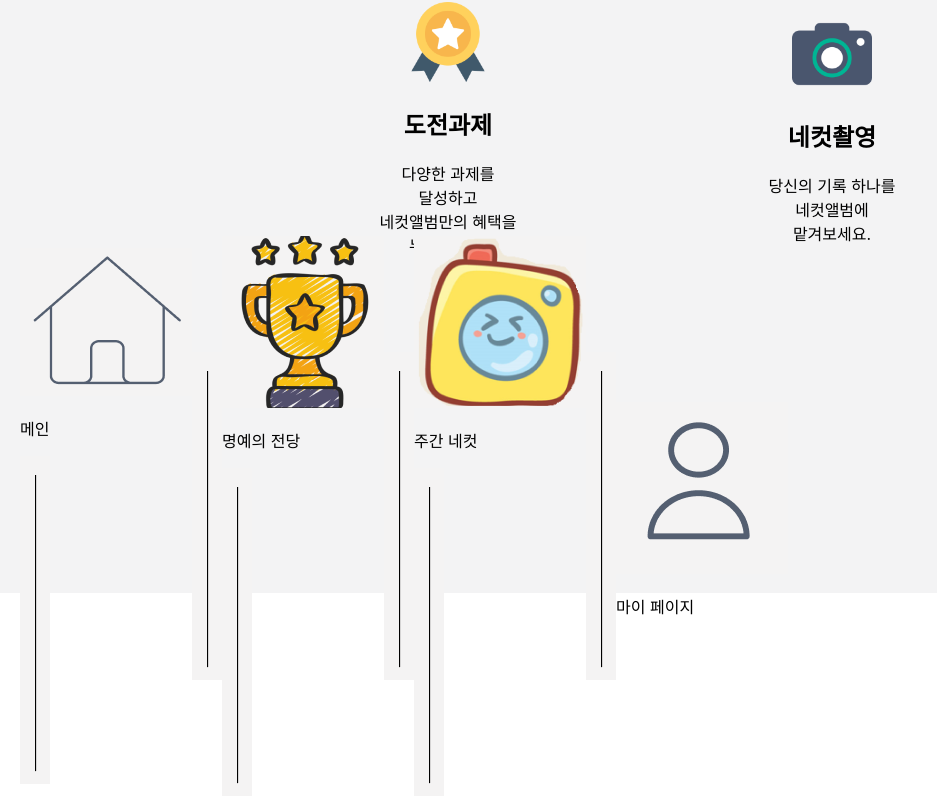
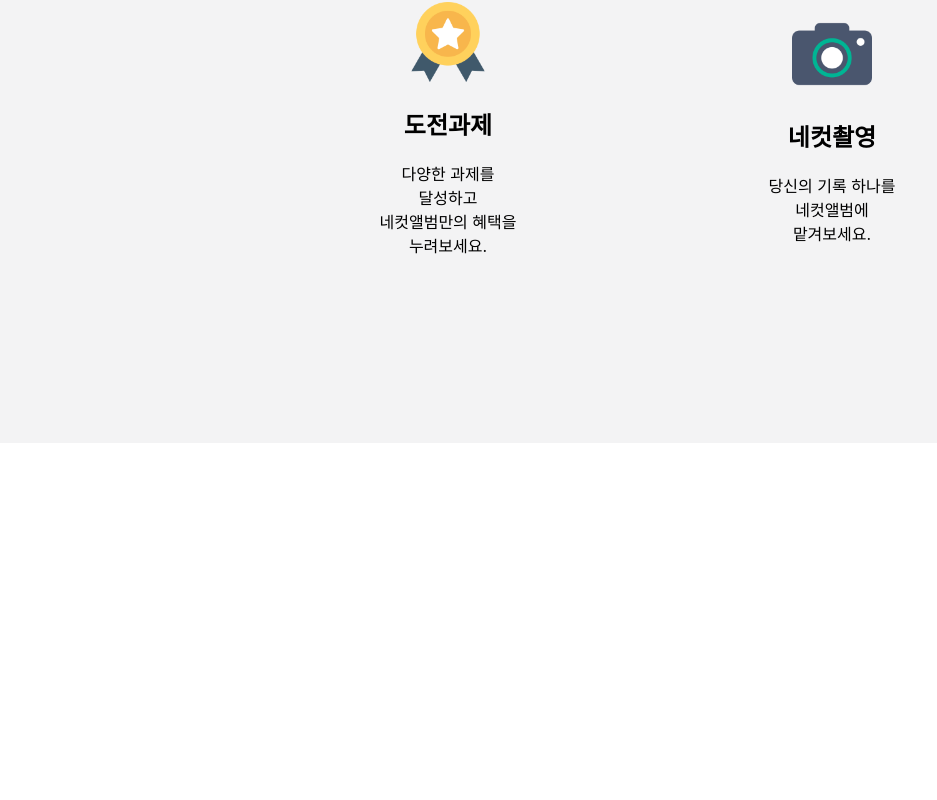
Before and after one commit to Step3-kakao-tech-campus/Team2_FE, a React (Create React App) app: page / in a window 1280 px wide. Shown: the part 1788-2588 px from the top of the page, without its empty margins (0-937 px from the left). After the commit the page ends 2231 px from the top, so only its background shows below. Built offline with nearby package versions, Linux system fonts and the light colour scheme.

Commit message:
fix: 레이아웃 수정

```diff
--- a/src/common/templates/Layout.js
+++ b/src/common/templates/Layout.js
@@ -1,5 +1,4 @@
 import { Outlet } from 'react-router-dom';
-import NavMobile from '../organisms/NavMobile';
 import NavBar from '../organisms/NavBar';
 
 const Layout = () => {
@@ -12,7 +11,8 @@ const Layout = () => {
                 <Outlet />
             </body>
             <footer>
-                <NavMobile />
+                {/*모바일이면서 로그인 상태여야한다*/}
+                {/*  <NavMobile />*/}
             </footer>
         </div>
     );
```
